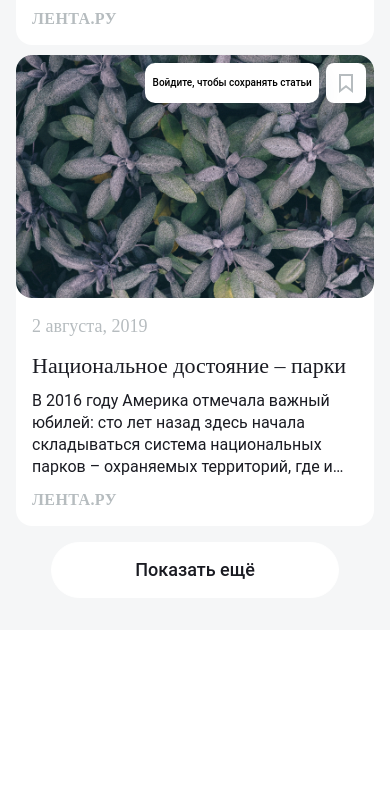
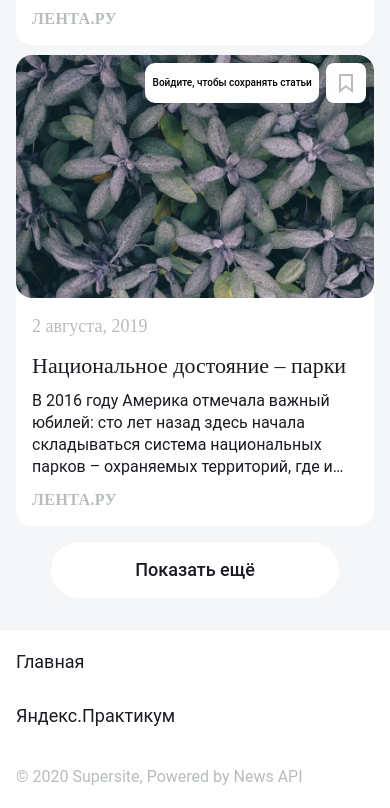
Before and after one commit to DianaIvanovna/news-explorer-frontend, a website built with webpack: page src/index.html in a window 390 px wide. Shown: the part 2735-3543 px from the top of the page. Before the commit the page ends 3365 px from the top, so only its background shows below. Built offline with nearby package versions, Linux system fonts and the light colour scheme; files whose address does not match are found by name.

Commit message:
адаптивный футер

```diff
--- a/src/blocks/footer/__copyright/footer__copyright.css
+++ b/src/blocks/footer/__copyright/footer__copyright.css
@@ -4,6 +4,6 @@
   font-weight: normal;
   font-size: 16px;
   line-height: 22px;
-
+  margin:0px;
   color: #B6BCBF;
 }
--- a/src/blocks/footer/__icons/footer__icons.css
+++ b/src/blocks/footer/__icons/footer__icons.css
@@ -1,3 +1,8 @@
 .footer__icons{
   margin-left:40px;
 }
+@media screen and (max-width:900px){
+  .footer__icons{
+    margin-left:0px;
+  }
+}
--- a/src/blocks/footer/__link/footer__link.css
+++ b/src/blocks/footer/__link/footer__link.css
@@ -10,3 +10,19 @@
 
   margin-left:27px;
 }
+@media screen and (max-width:900px){
+  .footer__link{
+    margin-left:10px;
+  }
+}
+@media screen and (max-width:650px){
+  .footer__link{
+    margin:0px;
+  }
+  .footer__link:first-of-type{
+    margin:0px 0px 30px;
+  }
+  .footer__icons .footer__link{
+    margin-left:27px;
+  }
+}
--- /dev/null
+++ b/src/blocks/footer/__links/footer__links.css
@@ -0,0 +1,7 @@
+@media screen and (max-width:650px){
+  .footer__links{
+    display: flex;
+    flex-direction: column;
+    align-items: flex-start;
+  }
+}
--- a/src/blocks/footer/__nav/footer__nav.css
+++ b/src/blocks/footer/__nav/footer__nav.css
@@ -1,3 +1,13 @@
 .footer__nav{
   display:flex;
 }
+@media screen and (max-width:650px){
+  .footer__nav{
+    width: 100%;
+    order:-1;
+    display: flex;
+    justify-content: space-between;
+    margin-bottom:38px;
+
+  }
+}
--- a/src/blocks/footer/footer.css
+++ b/src/blocks/footer/footer.css
@@ -2,13 +2,22 @@
 @import url("./__link/footer__link.css");
 @import url("./__copyright/footer__copyright.css");
 @import url("./__icons/footer__icons.css");
+@import url("./__links/footer__links.css");
 
 .footer{
   display:flex;
   align-items: center;
-  margin-left: 104px;
-  margin-right: 104px;
   justify-content: space-between;
-  margin-bottom: 26px;
-  margin-top:32px;
+  margin: 26px 104px 26px 104px;
 }
+@media screen and (max-width:900px){
+  .footer{
+    margin: 24px 40px 18px 40px;
+  }
+}
+@media screen and (max-width:650px){
+  .footer{
+    margin:20px 16px 20px 16px;
+    flex-wrap: wrap;
+  }
+}
--- a/src/blocks/result/__container/result__container.css
+++ b/src/blocks/result/__container/result__container.css
@@ -4,6 +4,7 @@
   grid-template-columns: 1fr 1fr 1fr;
   grid-column-gap: 16px;
   grid-row-gap: 16px;
+  justify-content: center;
 }
 @media screen and (max-width:900px)
 {
--- a/src/index.html
+++ b/src/index.html
@@ -139,11 +139,13 @@
   <!-- НИЧЕГО НЕ НАЙДЕНО -->
 
 
-   <!--  <footer class="footer">
+  <footer class="footer">
       <p class="footer__copyright">© 2020 Supersite, Powered by News API</p>
       <nav class="footer__nav">
-        <a href="./" class="footer__link">Главная</a>
-        <a href="https://praktikum.yandex.ru/" class="footer__link">Яндекс.Практикум</a>
+        <div class="footer__links">
+          <a href="./" class="footer__link">Главная</a>
+          <a href="https://praktikum.yandex.ru/" class="footer__link">Яндекс.Практикум</a>
+        </div>
         <div class="footer__icons">
           <a href="https://github.com/DianaIvanovna/" class="footer__link">
             <img src="<%=require('./images/github.jpg').default%>" alt="" class="">
@@ -155,7 +157,7 @@
       </nav>
     </footer>
   </div>
--->
+
   <!--ПОПАП ВХОД-->
   <!--    <div class="popup">
       <div class="popup__content">
```
